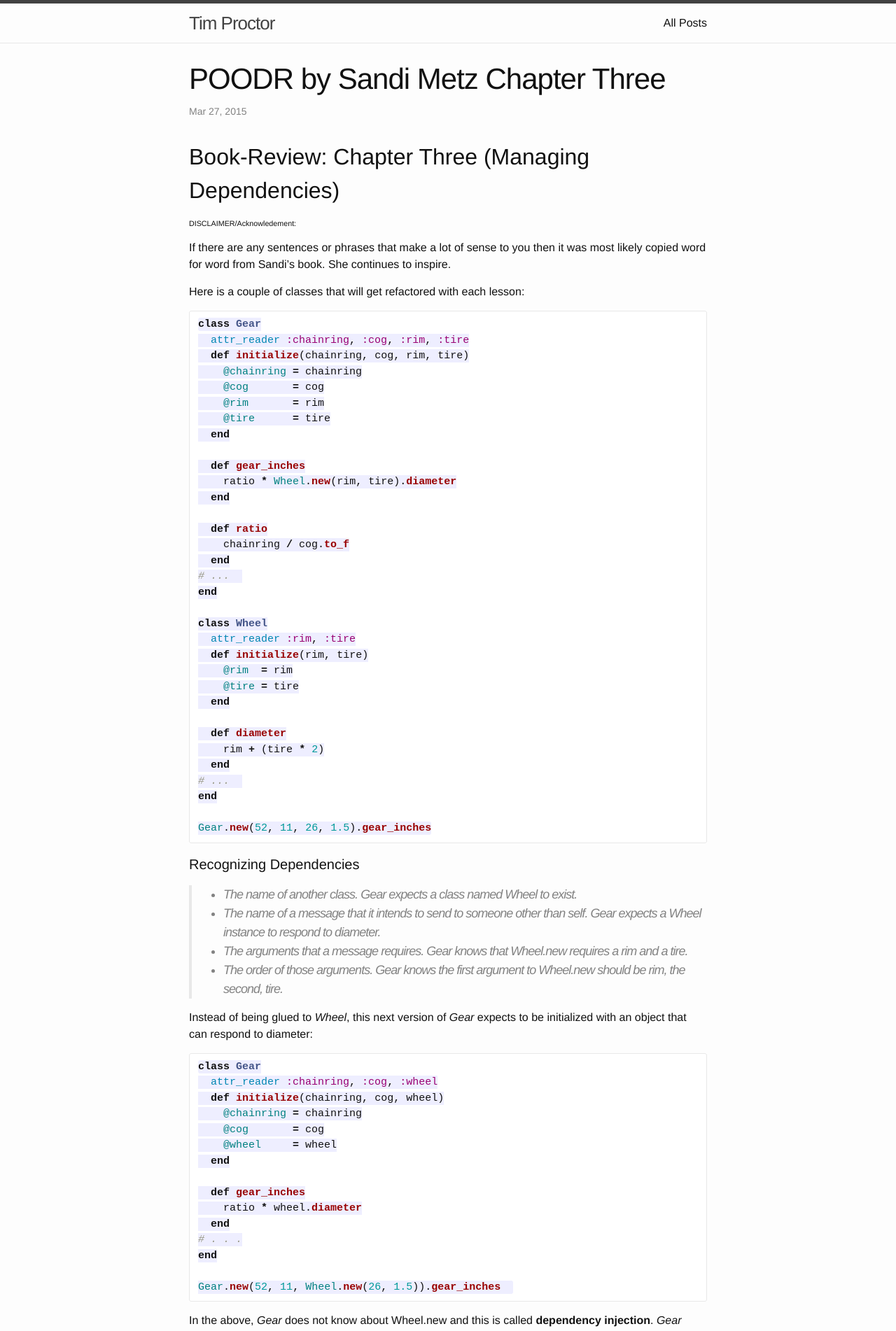
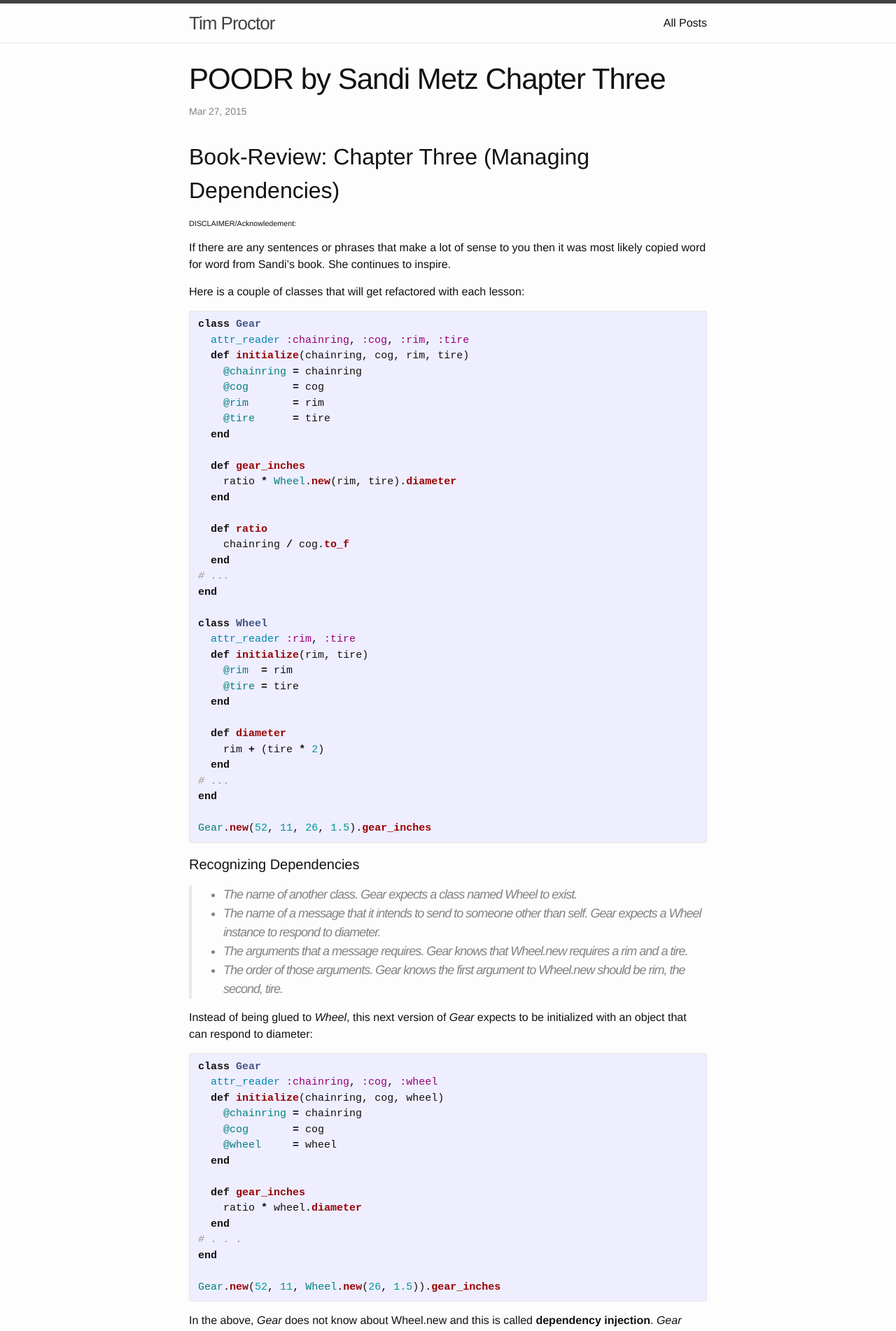
Before and after one commit to timproctor/timproctor.github.io, a Jekyll site: the page built from _posts/2015-03-27-poodr-by-sandi-metz-chapter-three.markdown, in a window 1280 px wide. Shown: the top 1902 px of the page at 70% size. Built offline with Jekyll 4.4.1, drawn with Linux system fonts in a browser that asks for light colours.

Commit message:
changed out highlighting for all posts

````diff
--- a/_posts/2014-11-07-a-js-a-day-keeps-the-doctor-away.markdown
+++ b/_posts/2014-11-07-a-js-a-day-keeps-the-doctor-away.markdown
@@ -27,7 +27,7 @@
 example that I copied. Yes, copied. I'm not even to the point where I can write JS on my own
 without help. I'm just reading and copying it for now.
 
-```javascript
+{% highlight javascript %}
 var firstList  = ["a", "b", "c", "d", "e", "f"];
 var secondList = [ "c", "e", "f"];
 
@@ -38,4 +38,4 @@
   consolelog(arg1);
 }
 remove_elements(firstList, secondList);
-```
+{% endhighlight %}
--- a/_posts/2014-11-21-making-a-profile-template-with-box-selections.markdown
+++ b/_posts/2014-11-21-making-a-profile-template-with-box-selections.markdown
@@ -4,7 +4,7 @@
 date: 2014-11-21 09:59:51 -0700
 categories: front-end making-forms code
 ---
-```html
+{% highlight html %}
 <%= form_for @mentor, :html => {multipart: true, class: "form-horizontal"} do |f| %>
   <div>
     <div class="form-group">
@@ -57,7 +57,7 @@
   </div>
 <% end %>
 
-```
+{% endhighlight %}
 
 ## The code above will produce the view below:
 
--- a/_posts/2015-03-27-poodr-by-sandi-metz-chapter-three.markdown
+++ b/_posts/2015-03-27-poodr-by-sandi-metz-chapter-three.markdown
@@ -14,7 +14,7 @@
 
 Here is a couple of classes that will get refactored with each lesson:
 
-```ruby
+{% highlight ruby %}
 class Gear
   attr_reader :chainring, :cog, :rim, :tire
   def initialize(chainring, cog, rim, tire)
@@ -48,7 +48,7 @@
 end
 
 Gear.new(52, 11, 26, 1.5).gear_inches
-```
+{% endhighlight %}
 
 #### Recognizing Dependencies
 
@@ -59,7 +59,7 @@
 
 Instead of being glued to *Wheel*, this next version of *Gear* expects to be initialized with an object that can respond to diameter:
 
-```ruby
+{% highlight ruby %}
 class Gear
   attr_reader :chainring, :cog, :wheel
   def initialize(chainring, cog, wheel)
@@ -75,12 +75,12 @@
 end
 
 Gear.new(52, 11, Wheel.new(26, 1.5)).gear_inches
-```
+{% endhighlight %}
 In the above, *Gear* does not know about Wheel.new and this is called **dependency injection**. *Gear* previously had explicit dependencies on the *Wheel* class and on the type and order of its initialization arguments, but through injection these dependencies have been reduced to a single dependency on the *diameter* method. *Gear* is now smarter because it knows less.
 
 Isolate the creation of a new *Wheel* inside the *Gear* class. The intent is to explicitly expose the dependency while reducing its reach into your class. The example below moves the new instance of *Wheel* from the *Gear's gear_inches* method to *Gear's* initialization method. Notice that this technique unconditionally creates a new *Wheel* each time a new *Gear* is created.
 
-```ruby
+{% highlight ruby %}
 class Gear
   attr_reader :chainring, :cog, :rim, :tire
   def initialize(chainring, cog, rim, tire)
@@ -93,11 +93,11 @@
     ratio * wheel.diameter
   end
 # . . .
-```
+{% endhighlight %}
 
 In the next example, creation of a new instance of *Wheel* is deferred until *gear_inches* invokes the new *wheel* method.
 
-```ruby
+{% highlight ruby %}
 class Gear
   attr_reader :chainring, :cog, :rim, :tire
   def initialize(chainring, cog, rim, tire)
@@ -115,30 +115,30 @@
     @wheel ||= Wheel.new(rim, tire)
   end
 # . . .
-```
+{% endhighlight %}
 
 Even though *Gear* still knows too much because of its *rim* and *tire* initialization arguments, an improvement is made by publicly exposing *Gear's* dependency on *Wheel*. This change makes the code more agile.
 
 Now that you've isolated references to external class names it's time to turn your attention to external *messages*, that is, messages that are sent to someone other than self. For example, the *gear_inches* method below sends *ratio* and *wheel* to self, but sends *diameter* to wheel:
 
-```ruby
+{% highlight ruby %}
 def gear_inches
     ratio * wheel.diameter
 end
-```
+{% endhighlight %}
 Imagine that calculating *gear_inches* required far more math and that the method looked something like this:
 
-```ruby
+{% highlight ruby %}
 def gear_inches
   #... a few lines of scary math
   foo = some_intermediate_result * wheel.diameter
   #... more lines of scary math
 end
-```
+{% endhighlight %}
 
 The above method now depends on *Gear* responding to *wheel* and on *wheel* responding to *diameter*. You can reduce your chance of being forced to make a change to *gear_inches* by removing the external dependency and encapsulating it in a method of its own, as in the example below:
 
-```ruby
+{% highlight ruby %}
 def gear_inches
   #... a few lines of scary math
   foo = some_intermediate_result * diameter
@@ -148,13 +148,13 @@
 def diameter
   wheel.diameter
 end
-```
+{% endhighlight %}
 
 #### Remove Argument-Order Dependencies ###
 
 In the example below, *Gear's initialize* method takes three arguments: *chainring*, *cog*, and *wheel*. It provides no defaults; each of these arguments is required. When a new instance of *Gear* is created, the three arguments must be passed and they must be passed in the exact order.
 
-```ruby
+{% highlight ruby %}
 class Gear
   attr_reader :chainring, :cog, :wheel
   def initialize(chainring, cog, wheel)
@@ -166,11 +166,11 @@
 end
 
 Gear.new(52, 11, Wheel.new(26, 1.5)).gear_inches
-```
+{% endhighlight %}
 
 Here is a better solution to argument-ordered dependencies:
 
-```ruby
+{% highlight ruby %}
 class Gear
   attr_reader :chainring, :cog, :wheel
   def initialize(args)
@@ -182,13 +182,13 @@
 end
 
 Gear.new(chainring: 52, cog: 11, wheel: Wheel.new(26, 1.5)).gear_inches
-```
+{% endhighlight %}
 
 The above example removes every dependency on argument order. *Gear* is now free to add or remove initialization arguments and defaults, and any change will have zero side effects in other code.
 
 To add defaults, the example below shows how to add non-boolean defaults and boolean defaults using the `` || `` method:
 
-```ruby
+{% highlight ruby %}
 def initialize(args)
   # non-boolean defaults
   @chainring = args[:chainring] || 40
@@ -197,22 +197,22 @@
   # boolean default
   @bool      = args[:boolean_thing] || true
 end
-```
+{% endhighlight %}
 
 In the example below, setting the defaults in this way means that callers can actually cause *@chainring* to get set to *false* or *nil*, something that is not possible when using the `` || ``      technique.
 
-```ruby
+{% highlight ruby %}
 # specifying defaults using fetch
 def initialize(args)
   @chainring = args.fetch(:chainring, 40)
   @cog       = args.fetch(:cog, 18)
   @wheel     = args[:wheel]
 end
-```
+{% endhighlight %}
 
 You can also completely remove the defaults from *initialize* and isolate them inside of a separate wrapping method. The *defaults* method below defines a second hash that is merged into the options hash during initialization. In this case, *merge* has the same effect as *fetch*; the defaults will get merged only if their keys are not in the hash.
 
-```ruby
+{% highlight ruby %}
 # specifying defaults by merging a defaults hash
 def initialize(args)
   args = defaults.merge(args)
@@ -223,12 +223,12 @@
 def defaults
   { chainring: 40, cog: 18 }
 end
-```
+{% endhighlight %}
 This isolation technique above is useful when defaults are more complicated than numbers or strings.
 
 Imagine next that *Gear* is part of a framework and that its initialization method requires fixed-order arguments. Imagine also that your code has many places where you must create a new instance of *Gear*. *Gear's initailize* method is *external* to your application; it is part of an external interface over which you have no control. As the example below shows, *GearWrapper* allows your application to create a new instance of *Gear* using an options hash.
 
-```ruby
+{% highlight ruby %}
 module SomeFramework
   class Gear
     attr_reader :chainring, :cog, :wheel
@@ -252,13 +252,13 @@
 
 # Now you can create a new Gear using an arguments hash.
 GearWrapper.gear(chainring: 52, cog: 11, wheel: Wheel.new(26, 1.5)).gear_inches
-```
+{% endhighlight %}
 
 #### Managing Dependency Direction ###
 
 In the first example *Gear* depended on *Wheel* and now in the next example below *Wheel* depends on *Gear* or *ratio*. The next lesson examines how choosing dependency direction can mean the difference between a pleasing code-base and one that is harder and harder to change.
 
-```ruby
+{% highlight ruby %}
 class Gear
   attr_reader :chainring, :cog
   def initailize(chainring, cog)
@@ -296,7 +296,7 @@
 end
 
 Wheel.new(26, 1.5, 52, 11).gear_inches
-```
+{% endhighlight %}
 
 ##### How to choose Dependency Direction
 
````
Also changed, not shown: _posts/2014-11-07-benchmarking-is-pretty-code-fast.markdown (+12 -12 lines), _posts/2014-11-07-big-orange-button-with-centered-text.markdown (+4 -4 lines), _posts/2015-02-11-practical-object-oriented-design-in-ruby-by-sandi-metz-chapter-two.markdown (+8 -8 lines).
